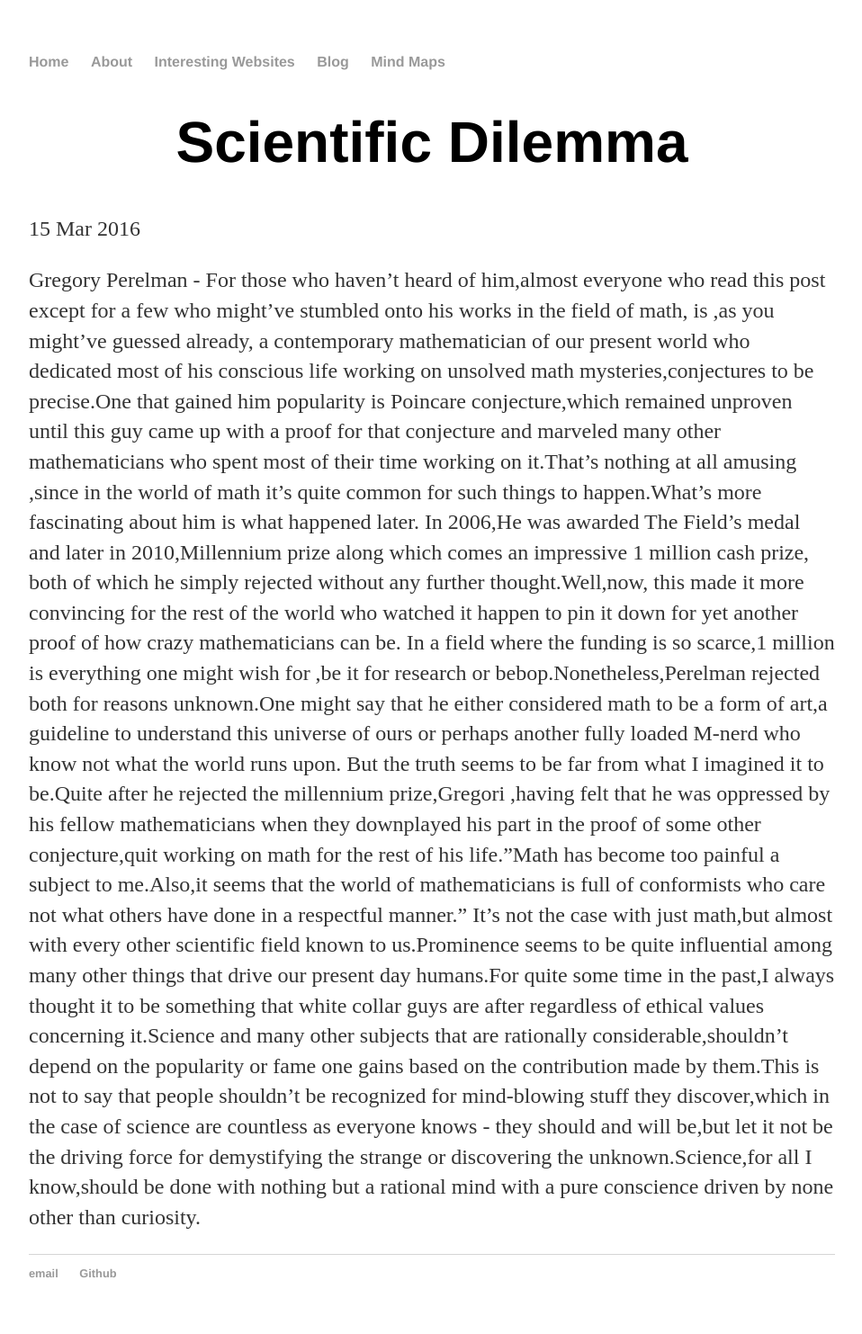
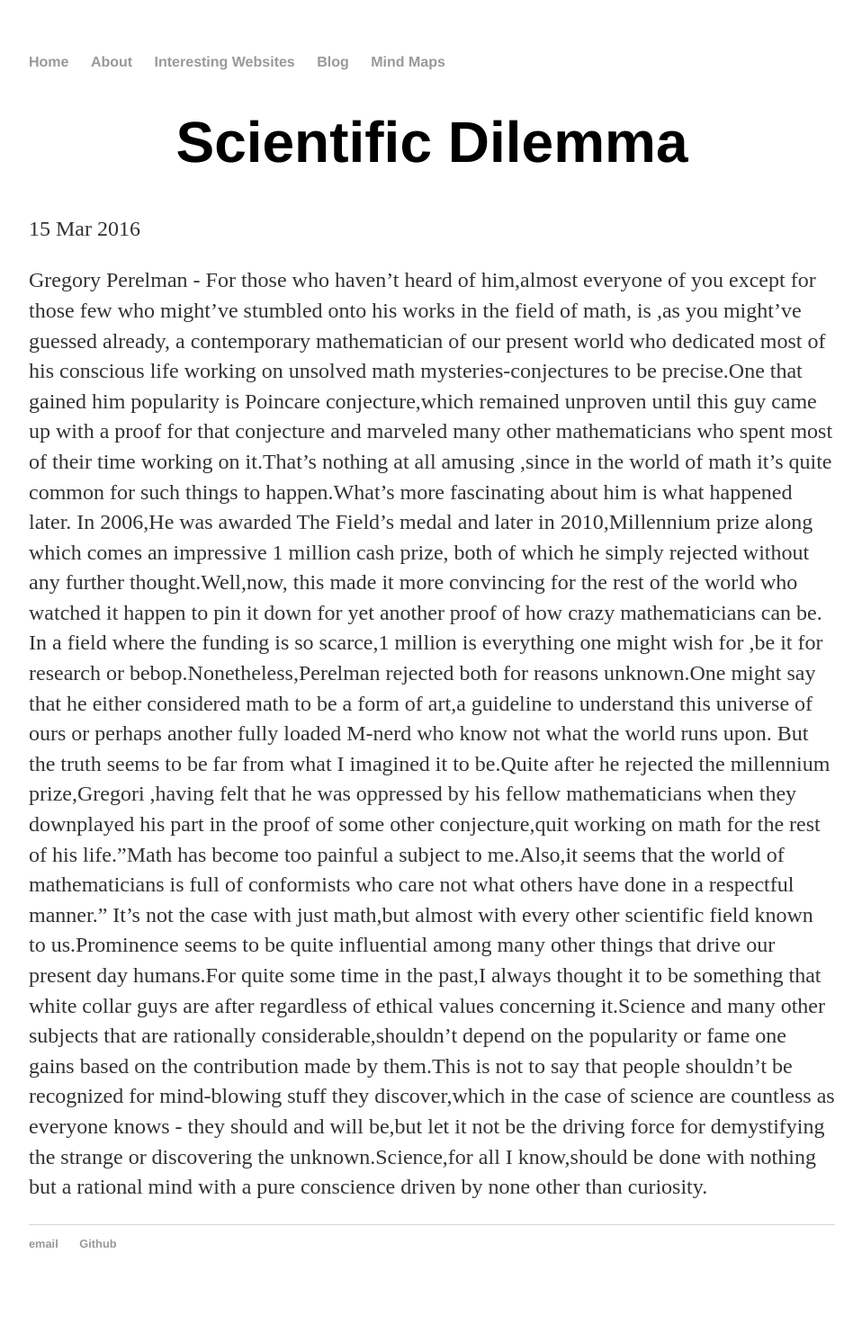
Before and after one commit to mvresh/mvresh.github.io, a Jekyll site: the page built from _posts/2016-03-15-Mathematics.md, in a window 1280 px wide. Shown: the whole page at 90% size, without its empty margins (160-1118 px from the left). Built offline with Jekyll 4.4.1, drawn with Linux system fonts in a browser that asks for light colours; after the commit the page ends 1450 px from its top, so only the background shows below that.

Commit message:
Update 2016-03-15-Mathematics.md

```diff
--- a/_posts/2016-03-15-Mathematics.md
+++ b/_posts/2016-03-15-Mathematics.md
@@ -4,7 +4,7 @@ title: Scientific Dilemma
 date: 2016-03-15
 ---
 
-Gregory Perelman - For those who haven't heard of him,almost everyone who read this post except for a few who might've stumbled onto his works in the field of math, is ,as you might've guessed already, a contemporary mathematician of our present world who dedicated most of his conscious life working on unsolved math mysteries,conjectures to be precise.One that gained him popularity is Poincare conjecture,which remained unproven until this guy came up with a proof for that conjecture and marveled many other mathematicians who spent most of their time working on it.That's nothing at all amusing ,since in the world of math it's quite common for such things to happen.What's more fascinating about him is what happened later.
+Gregory Perelman - For those who haven't heard of him,almost everyone of you except for those few who might've stumbled onto his works in the field of math, is ,as you might've guessed already, a contemporary mathematician of our present world who dedicated most of his conscious life working on unsolved math mysteries-conjectures to be precise.One that gained him popularity is Poincare conjecture,which remained unproven until this guy came up with a proof for that conjecture and marveled many other mathematicians who spent most of their time working on it.That's nothing at all amusing ,since in the world of math it's quite common for such things to happen.What's more fascinating about him is what happened later.
 In 2006,He was awarded The Field's medal and later in 2010,Millennium prize along which comes an impressive  1 million cash prize, both of which he simply rejected without any further thought.Well,now, this made it more convincing for the rest of the world who watched it happen to pin it down for yet another proof of how crazy mathematicians can be. In a field where the funding is so scarce,1 million is everything one might wish for ,be it for research or bebop.Nonetheless,Perelman rejected both for reasons unknown.One might say that he either considered math to be a form of art,a guideline to understand this universe of ours or perhaps another fully loaded M-nerd who know not what the world runs upon.
 But the truth seems to be far from what I imagined it to be.Quite after he rejected the millennium prize,Gregori ,having felt that he was oppressed by his fellow mathematicians when they downplayed his part in the proof of some other conjecture,quit working on math for the rest of his life."Math has become too painful a subject to me.Also,it seems that the world of mathematicians is full of conformists who care not what others have done in a respectful manner."
 It's not the case with just math,but almost with every other scientific field known to us.Prominence seems to be quite  influential  among many other things that drive our present day humans.For quite some time in the past,I always thought it to be something that white collar guys are after regardless of ethical values concerning it.Science and many other subjects that are rationally considerable,shouldn't depend on the popularity or fame one gains based on the contribution made by them.This is not to say that people shouldn't be recognized for mind-blowing stuff they discover,which in the case of science are countless as everyone knows - they should and will be,but let it not be the driving force for demystifying the strange or discovering the unknown.Science,for all I know,should be done with nothing but a rational mind with a pure conscience driven by none other than curiosity.
```
